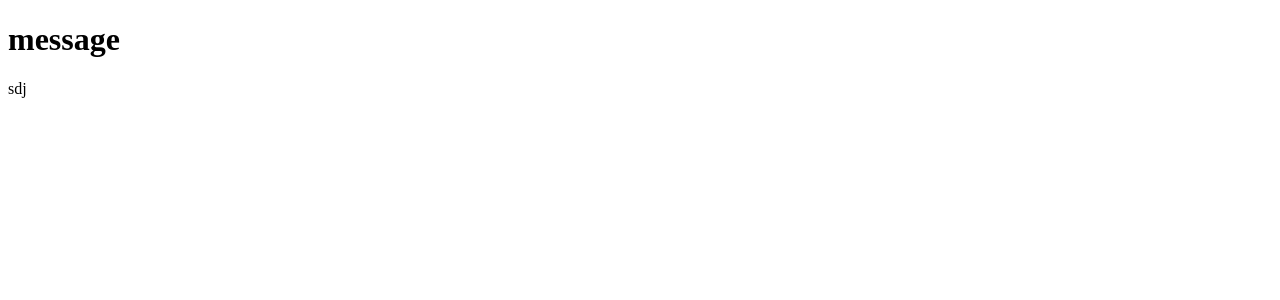
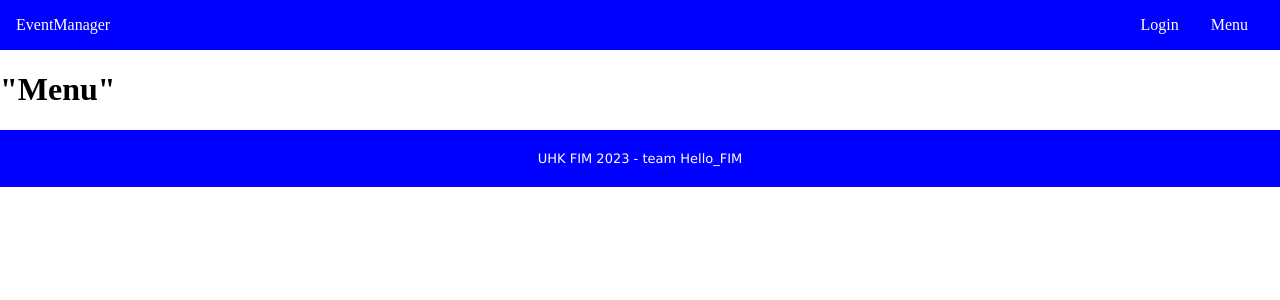
Before and after one commit to Foglas/EventManager, a React (Create React App) app in the folder src/frontEndFoglasAAlexAVojta/event_manager/: page /Menu in a window 1280 px wide. Shown: the top 300 px of the page. Built offline with nearby package versions, Linux system fonts and the light colour scheme; no server answers.

Commit message:
NAVBAR & FOOTER

```diff
--- a/src/frontEndFoglasAAlexAVojta/event_manager/package.json
+++ b/src/frontEndFoglasAAlexAVojta/event_manager/package.json
@@ -15,6 +15,7 @@
     "react": "^18.2.0",
     "react-datepicker": "^4.11.0",
     "react-dom": "^18.2.0",
+    "react-router-dom": "^6.10.0",
     "react-scripts": "5.0.1",
     "web-vitals": "^2.1.4"
   },
--- /dev/null
+++ b/src/frontEndFoglasAAlexAVojta/event_manager/src/App.js
@@ -0,0 +1,27 @@
+import {Route, Routes} from "react-router-dom"
+import LoginPage from "./loginPage"
+import Menu from "./Menu"
+import Navbar from "./Navbar"
+import Footer from "./Footer"
+
+
+export default function App(){
+
+
+
+    return (
+        <>
+         <Navbar/>
+                <div>
+                    <Routes>
+                        <Route path="/" element={<Menu/>}/>
+                        <Route path="/LoginPage" element={<LoginPage/>}/>
+                        <Route path="/Menu" element={<Menu/>}/>
+                    </Routes>
+                </div>
+
+            <Footer/>
+        </>
+
+    )
+}
--- /dev/null
+++ b/src/frontEndFoglasAAlexAVojta/event_manager/src/Footer.js
@@ -0,0 +1,12 @@
+import "./style.css"
+
+
+export default function Footer(){
+    return (
+        <div className="Footer">
+                <p>UHK FIM 2023 - team Hello_FIM </p>
+        </div>
+
+    )
+
+}
--- a/src/frontEndFoglasAAlexAVojta/event_manager/src/Menu.js
+++ b/src/frontEndFoglasAAlexAVojta/event_manager/src/Menu.js
@@ -0,0 +1,7 @@
+export default function Menu(){
+    return (
+
+            <h1>"Menu"</h1>
+
+    )
+}
--- /dev/null
+++ b/src/frontEndFoglasAAlexAVojta/event_manager/src/Navbar.js
@@ -0,0 +1,33 @@
+import "./style.css"
+import {Link, useMatch, useResolvedPath} from "react-router-dom"
+
+export default function Navbar() {
+    return(
+        <nav className="nav">
+            <Link to="/" className="title"> EventManager</Link>
+            <ul>
+                <li>
+                    <FLink to="/loginPage"> Login</FLink>
+                </li>
+                <li>
+                    <FLink to="/Menu"> Menu </FLink>
+                </li>
+            </ul>
+
+        </nav>
+    )
+}
+
+function FLink({to, children, ...props}){
+   const resolvePath = useResolvedPath(to)
+   const isActive = useMatch({path: resolvePath.pathname, end : true})
+        return (
+        <li className={isActive ? "active" : ""}>
+            <Link to ={to}  {...props} >
+                {children}
+            </Link>
+
+        </li>
+    )
+
+}
--- a/src/frontEndFoglasAAlexAVojta/event_manager/src/index.js
+++ b/src/frontEndFoglasAAlexAVojta/event_manager/src/index.js
@@ -1,7 +1,14 @@
 import React from "react";
 import ReactDOM from 'react-dom/client';
-import Login from "./login";
+import App from "./App"
+import { BrowserRouter } from "react-router-dom";
 
  const page = ReactDOM.createRoot(document.getElementById('root'));
 
- page.render(<Login/>);
+ page.render(
+ <BrowserRouter>
+  <App/>
+ </BrowserRouter>
+
+
+ );
--- a/src/frontEndFoglasAAlexAVojta/event_manager/src/login.js
+++ b/src/frontEndFoglasAAlexAVojta/event_manager/src/login.js
@@ -1,5 +1,5 @@
-import { getDefaultNormalizer } from "@testing-library/react";
-import React, { useDebugValue, useEffect, useState } from "react";
+
+import React, {useEffect, useState } from "react";
 
 
 
@@ -19,7 +19,6 @@ function GetEvent ()  {
         }).catch((error) => console.log(error))
     }, [])
 
-    var place = data.place;
 
     return (
     <div className="hadding">
@@ -55,7 +54,7 @@ const Login = () => {
         console.log(user.body);
         fetch('http://localhost:8080/api/user/register', user)
        .then((response) => {
-       if (response.status == 200){
+       if (response.status === 200){
         console.log('3sdhsdh');
         return response.json();
        } else{
--- /dev/null
+++ b/src/frontEndFoglasAAlexAVojta/event_manager/src/loginPage.js
@@ -0,0 +1,13 @@
+import LoginBar from "./loginBar";
+import RegistrationBar from "./RegistrationBar";
+ function LoginPage(){
+    return (
+        <div>
+    <LoginBar/>
+    <RegistrationBar/>
+        </div>
+
+    );
+}
+
+export default LoginPage;
--- /dev/null
+++ b/src/frontEndFoglasAAlexAVojta/event_manager/src/style.css
@@ -0,0 +1,43 @@
+*{
+    box-sizing: border-box;
+}
+.nav {
+    background-color: blue;
+    color: white;
+    justify-content: space-between;
+    align-items: center;
+    display : flex;
+    gap : 2rem;
+    padding: 0 1rem;
+
+}
+.nav ul {
+    padding : 0;
+    margin : 1rem;
+    list-style: none;
+    display: flex;
+    gap : 2rem;
+}
+.nav a {
+    color: inherit;
+    text-decoration: none;
+}
+.nav li:hover{
+    background-color: red;
+    transition: 0.5s;
+}
+body{margin : 0}
+
+.Footer {
+    background-color:blue;
+
+    margin: 0;
+    padding: 0.5rem;
+    text-align: center;
+
+}
+.Footer p{
+    color: white;
+    font-family: Verdana, Geneva, Tahoma, sans-serif;
+    font-size: small;
+}
```
Also changed, not shown: src/frontEndFoglasAAlexAVojta/event_manager/src/loginApp.js (deleted), 2 other files (tests, documents, lock files or other folders).
